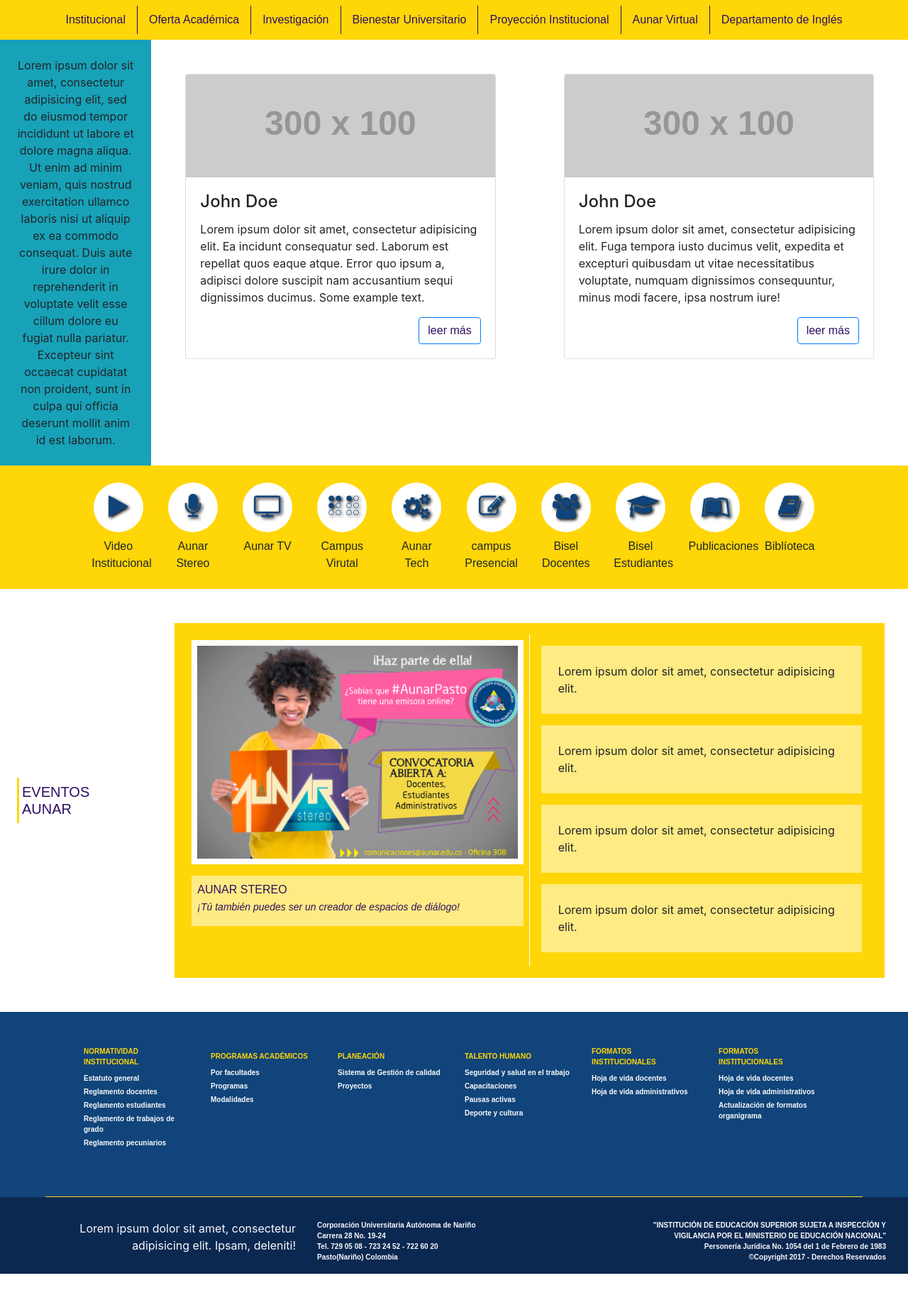
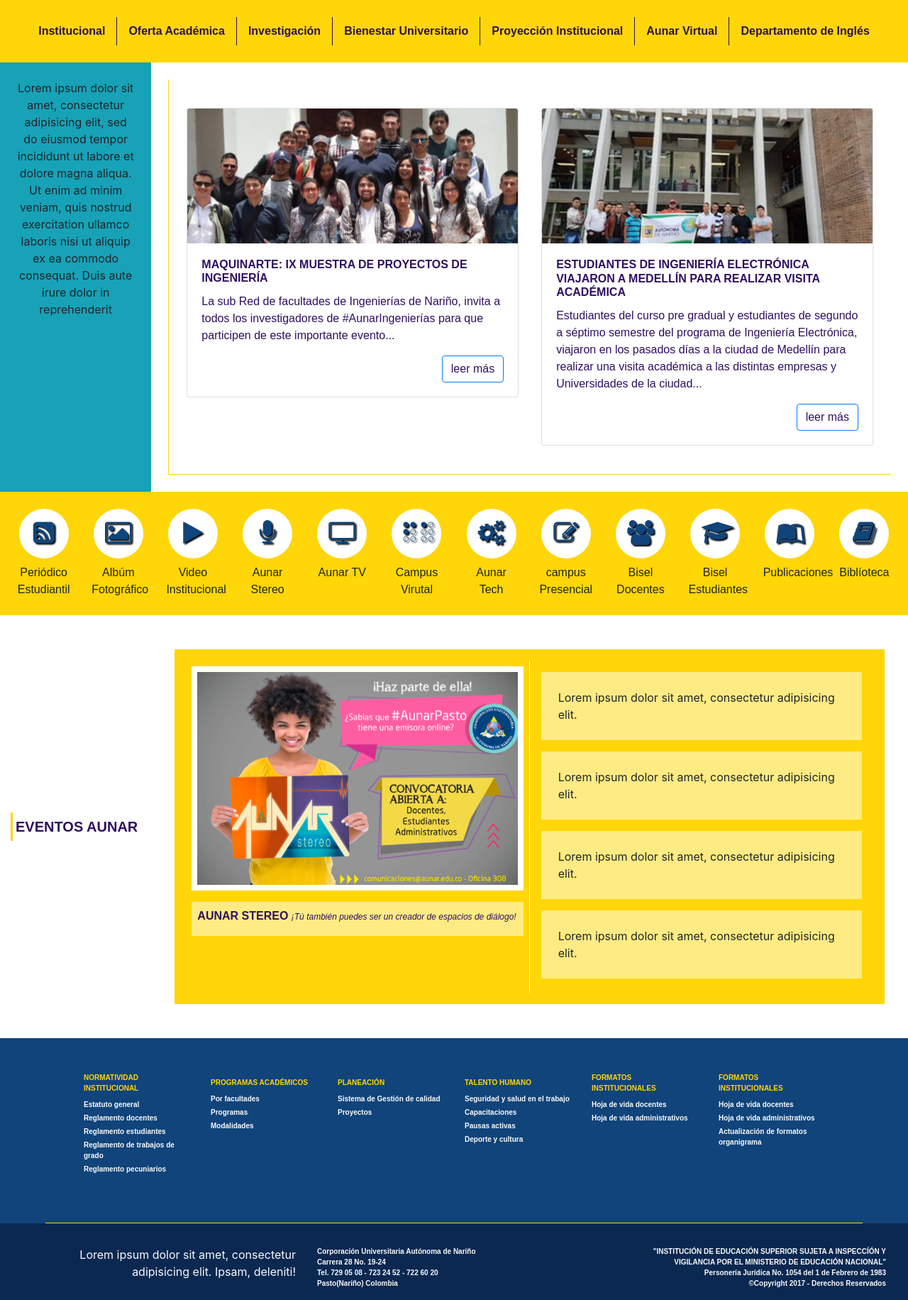
Before and after one commit to julianrodri11/aunar, a PHP site: page / in a window 1280 px wide. Shown: the part 101-1933 px from the top of the page at 71% size. Before the commit the page ends 1896 px from the top, so only its background shows below. Run offline with PHP 8.4, Linux system fonts and the light colour scheme; grey boxes labelled with a size stand in for pictures from a placeholder-image service; some libraries are stand-ins or nearby versions.

Commit message:
Arreglos noticias

```diff
--- a/css/personalizado.css
+++ b/css/personalizado.css
@@ -18,6 +18,11 @@
 .fuente-institucional
 {
 	font-family: 'Baskerville Bold', arial;
+}
+/*fuente negrita*/
+.f-negrita
+{
+font-weight: bold;
 }
 /*fuente color amarillo institucional*/
 .texto-amarillo
@@ -45,7 +50,7 @@
 {
 	font-size:35px;
 	color:lightblue;
-	text-shadow:2px 2px 4px #000000;
+	text-shadow:2px 2px 2px #000000;
 	color: #10447A !important;
 }
 /*fondo azul para el footer*/
--- a/index.html
+++ b/index.html
@@ -112,7 +112,7 @@
 
 
 <!-- ----------------MENÚ INSTITUCIONAL----------------------- -->
-<ul class="nav justify-content-center fondo-amarillo p-2">
+<ul class="nav justify-content-center fondo-amarillo p-4 f-negrita">
   <li class="nav-item border-right borde-azul">
     <a class="nav-link texto-azul" href="#">Institucional</a>
   </li>
@@ -144,35 +144,35 @@
     <div class="col-lg-2 p-4 text-center bg-info align-middle">Lorem ipsum dolor sit amet, consectetur adipisicing elit, sed do eiusmod
     tempor incididunt ut labore et dolore magna aliqua. Ut enim ad minim veniam,
     quis nostrud exercitation ullamco laboris nisi ut aliquip ex ea commodo
-    consequat. Duis aute irure dolor in reprehenderit in voluptate velit esse
-    cillum dolore eu fugiat nulla pariatur. Excepteur sint occaecat cupidatat non
-    proident, sunt in culpa qui officia deserunt mollit anim id est laborum.</div>
-    <div class="col-lg-5 p-5 ">
+    consequat. Duis aute irure dolor in reprehenderit </div>
+    <div class="p-4 col-lg-10">
+    <div class="p-4 border-left border-bottom borde-amarillo">
+      <div class="row texto-azul">
+        <div class="col-lg-6 p-3">
             <div class="card" >
-        <img class="card-img-top" src="http://placehold.it/300x100" alt="Card image">
-        <div class="card-body">
-          <h4 class="card-title">John Doe</h4>
-          <p class="card-text">Lorem ipsum dolor sit amet, consectetur adipisicing elit. Ea incidunt consequatur sed. Laborum est repellat quos eaque atque. Error quo ipsum a, adipisci dolore suscipit nam accusantium sequi dignissimos ducimus. Some example text.</p>
+              <img class="card-img-top" src="img/noticia1.png" alt="Card image">
+              <div class="card-body ">
+                <h6 class="card-title f-negrita">MAQUINARTE: IX MUESTRA DE PROYECTOS DE INGENIERÍA</h6>
+                <p class="card-text">La sub Red de facultades de Ingenierías de Nariño, invita a todos los investigadores de #AunarIngenierías para que participen de este importante evento...</p>
                 <a href="#" class="btn btn-default btn btn-outline-primary float-right texto-azul">leer más</a>
               </div>
             </div>
         </div>
         <!-- <div class="col-lg-1 text-center bg-danger "></div> -->
-    <div class="col-lg-5 p-5 ">
+        <div class="col-lg-6 p-3">
           <div class="card" >
-        <img class="card-img-top" src="http://placehold.it/300x100" alt="Card image">
-        <div class="card-body">
-          <h4 class="card-title">John Doe</h4>
-          <p class="card-text">Lorem ipsum dolor sit amet, consectetur adipisicing elit. Fuga tempora iusto ducimus velit, expedita et excepturi quibusdam ut vitae necessitatibus voluptate, numquam dignissimos consequuntur, minus modi facere, ipsa nostrum iure!</p>
+            <img class="card-img-top" src="img/noticia2.png" alt="Card image">
+            <div class="card-body ">
+              <h6 class="card-title f-negrita">ESTUDIANTES DE INGENIERÍA ELECTRÓNICA VIAJARON A MEDELLÍN PARA REALIZAR VISITA ACADÉMICA</h6>
+              <p class="card-text">Estudiantes del curso pre gradual y estudiantes de segundo a séptimo semestre del programa de Ingeniería Electrónica, viajaron en los pasados días a la ciudad de Medellín para realizar una visita académica a las distintas empresas y Universidades de la ciudad...</p>
               <a href="#" class="btn btn-default btn btn-outline-primary float-right texto-azul">leer más</a>
             </div>
           </div>
         </div>
-
       </div>
-
-
-
+    </div>
+  </div>
+  </div>
 
 </div>
 <!-- ----------------FIN SECCIÓN NOTICIAS--------------------- -->
@@ -180,6 +180,8 @@
 <!-- -----------------MENU ICONOS----------------------------- -->
 <div class="container-fluid p-4  fondo-amarillo fuente-institucional">
   <div class="row text-center justify-content-center  ">
+    <div class=" col-lg-1 col-md-2 col-sm-4 col-6 "><div class="circulo p-3"><i class="fa fa-rss-square sombra-iconos" >       </i></div><p class="pt-2 mb-0">Periódico Estudiantil</p> </div>
+    <div class=" col-lg-1 col-md-2 col-sm-4 col-6 "><div class="circulo p-3"><i class="fa fa-image sombra-iconos" >       </i></div><p class="pt-2 mb-0">Albúm Fotográfico</p> </div>
     <div class=" col-lg-1 col-md-2 col-sm-4 col-6 "><div class="circulo p-3"><i class="fa fa-play sombra-iconos" >       </i></div><p class="pt-2 mb-0">Video Institucional</p> </div>
     <div class=" col-lg-1 col-md-2 col-sm-4 col-6 "><div class="circulo p-3"><i class="fa fa-microphone sombra-iconos">      </i></div><p class="pt-2 mb-0">Aunar Stereo</p> </div>
     <div class=" col-lg-1 col-md-2 col-sm-4 col-6 "><div class="circulo p-3"><i class="fa fa-tv sombra-iconos" >       </i></div><p class="pt-2 mb-0">Aunar TV</p> </div>
@@ -197,9 +199,9 @@
 <!-- -----------------EVENTOS--------------------------------- -->
 <div class="container-fluid">
   <div class="row">
-    <div class="col-lg-2 p-4 d-flex align-items-center justify-content-center justify-content-sm-center justify-content-md-center">
+    <div class="col-lg-2 p-2 d-flex align-items-center justify-content-center justify-content-sm-center justify-content-md-center">
 
-          <div class="p-1 bd-highlight border-left borde-amarillo borde-ancho "><h5 class="my-1 fuente-institucional texto-azul">EVENTOS AUNAR</h5></div>
+          <div class="p-1 bd-highlight border-left borde-amarillo borde-ancho "><h5 class="my-1 fuente-institucional texto-azul f-negrita">EVENTOS AUNAR</h5></div>
           <!-- div class="p-1 bg-primary bd-highlight">Flex item 2</div>
           <div class="p-1 bg-white bd-highlight">Flex item 3</div> -->
 
@@ -208,7 +210,9 @@
       <div class="row p-3 fondo-amarillo">
         <div class="col-md-6 p-2  border-right border-white">
           <div class="col p-2 bg-white text-center"><img class="img-fluid" alt="Responsive image" src="img/aunar_stereo.png"/></div>
-          <div class="col p-2 mt-3 transparencia texto-azul">AUNAR STEREO  <label class="f-italica" style="font-size: 14px;">¡Tú también puedes ser un creador de espacios de diálogo!</label></div>
+          <div class="col p-2 mt-3 transparencia texto-azul ">
+            <label class="f-negrita">AUNAR STEREO </label> <label class="f-italica" style="font-size: 12px;">¡Tú también puedes ser un creador de espacios de diálogo!</label>
+          </div>
         </div>
         <div class="col-md-6 p-3 ">
             <div class="col-md-12 p-4 mb-3 transparencia">Lorem ipsum dolor sit amet, consectetur adipisicing elit. </div>
@@ -274,11 +278,11 @@
       </div>
 		</div>
 
-<!-- -------------------FIN PIE DE PÁGINA-------------------- -->
+<!-- -------------------FIN PIE DE PÁGINA--------------------- -->
 
 <hr width="90%" class="linea-footer2"></hr>
 
-<!-- -------------------FOOTER CONTACTOS--------------------- -->
+<!-- -------------------FOOTER CONTACTOS---------------------- -->
 <div class="container-fluid fondo-azul-oscuro">
   <div class="row p-3">
     <div class="col-lg-4 mt-3 text-right text-light">Lorem ipsum dolor sit amet, consectetur adipisicing elit. Ipsam, deleniti!</div>
@@ -296,7 +300,7 @@
 
   </div>
 </div>
-<!-- -------------------FIN FOOTER CONTACTOS----------------- -->
+<!-- -------------------FIN FOOTER CONTACTOS------------------ -->
 
 </footer>
 
```
Also changed, not shown: img/noticia1.png (added), img/noticia2.png (added). Lines whose indentation alone changed are shown as unchanged.
